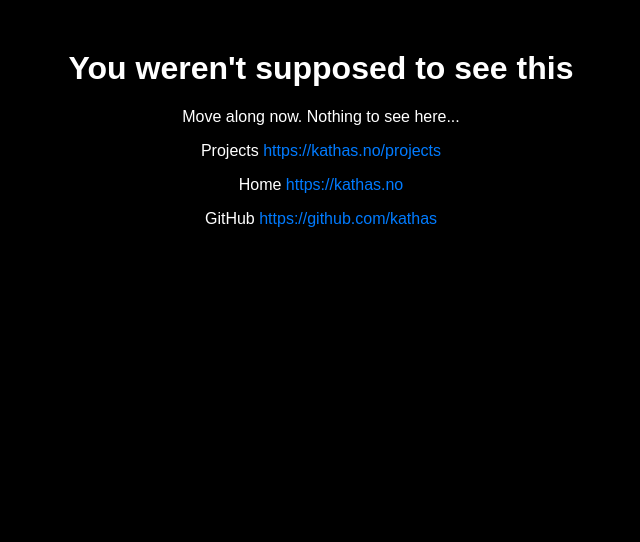
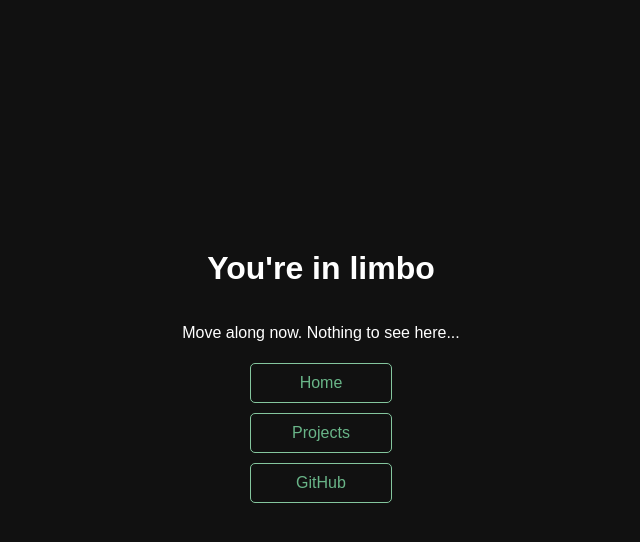
Before and after one commit to ka-thas/kathas-projects, a plain HTML site: page index.html in a window 1280 px wide. Shown: the whole page, without its empty margins (319-959 px from the left). Drawn offline with Linux system fonts and the light colour scheme.

Commit message:
style limbo, flashcards

```diff
--- a/index.html
+++ b/index.html
@@ -7,24 +7,41 @@
     body {
       font-family: Arial, sans-serif;
       text-align: center;
-      margin-top: 50px;
-      background-color: black;
+      background-color: #111;
       color: white;
     }
+    main{
+      min-height: 90vh;
+      display: flex;
+      flex-direction: column;
+      justify-content: center;
+      align-items: center;
+    }
     a {
-      color: #007BFF;
+      color: #69b588;
       text-decoration: none;
+      padding: 10px 20px;
+      border: 1px solid #84c69e;
+      border-radius: 5px;
+      margin: 5px;
+      transition: all 0.1s;
+      width: 100px;
     }
     a:hover {
-      text-decoration: underline;
+      text-decoration: none;
+      background-color: #69b588;
+      color: white;
     }
   </style>
 </head>
 <body>
-  <h1>You weren't supposed to see this</h1>
+
+  <main>
+    <h1>You're in limbo</h1>
     <p>Move along now. Nothing to see here...</p>
-    <p>Projects <a href="https://kathas.no/projects">https://kathas.no/projects</a></p>
-    <p>Home <a href="https://kathas.no">https://kathas.no</a></p>
-    <p>GitHub <a href="https://github.com/kathas">https://github.com/kathas</a></p>
+    <a href="https://kathas.no">Home</a>
+    <a href="https://kathas.no/projects">Projects</a>
+    <a href="https://github.com/kathas">GitHub</a>
+  </main>
 </body>
 </html>
```
